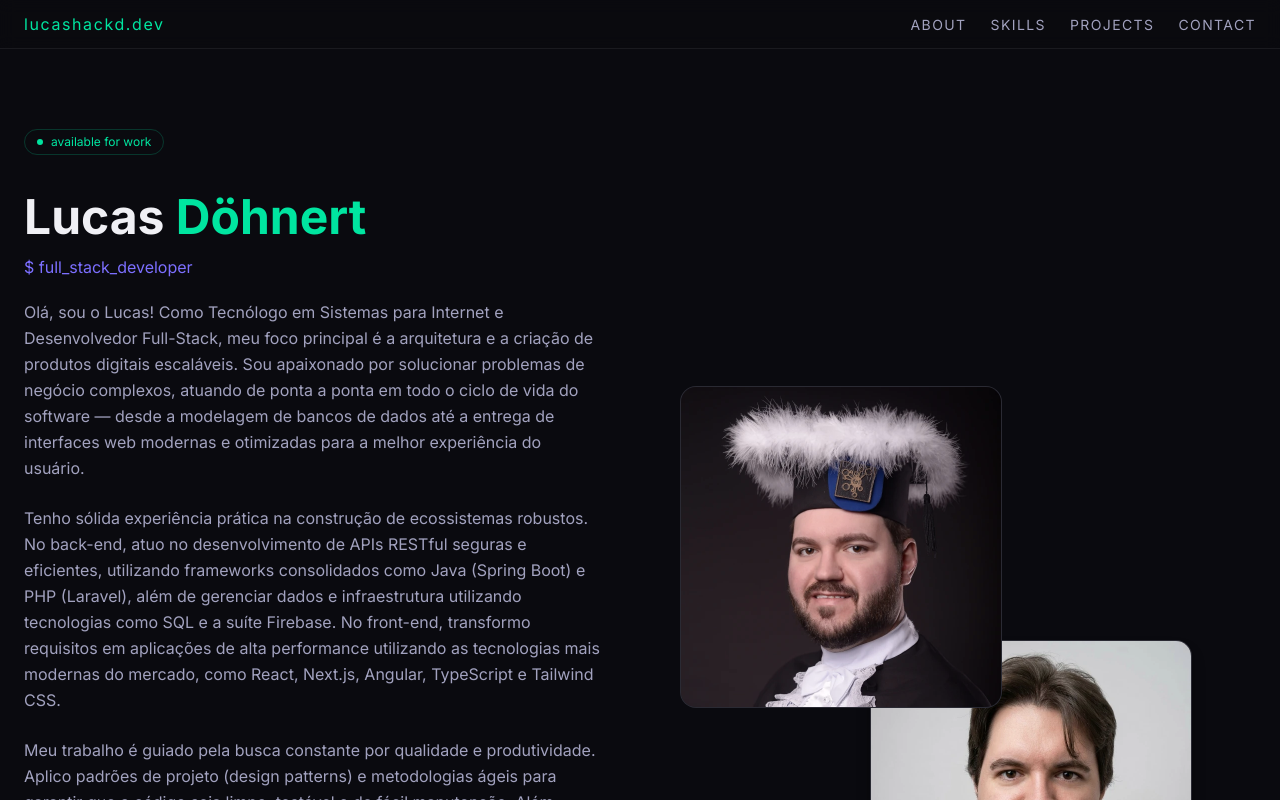
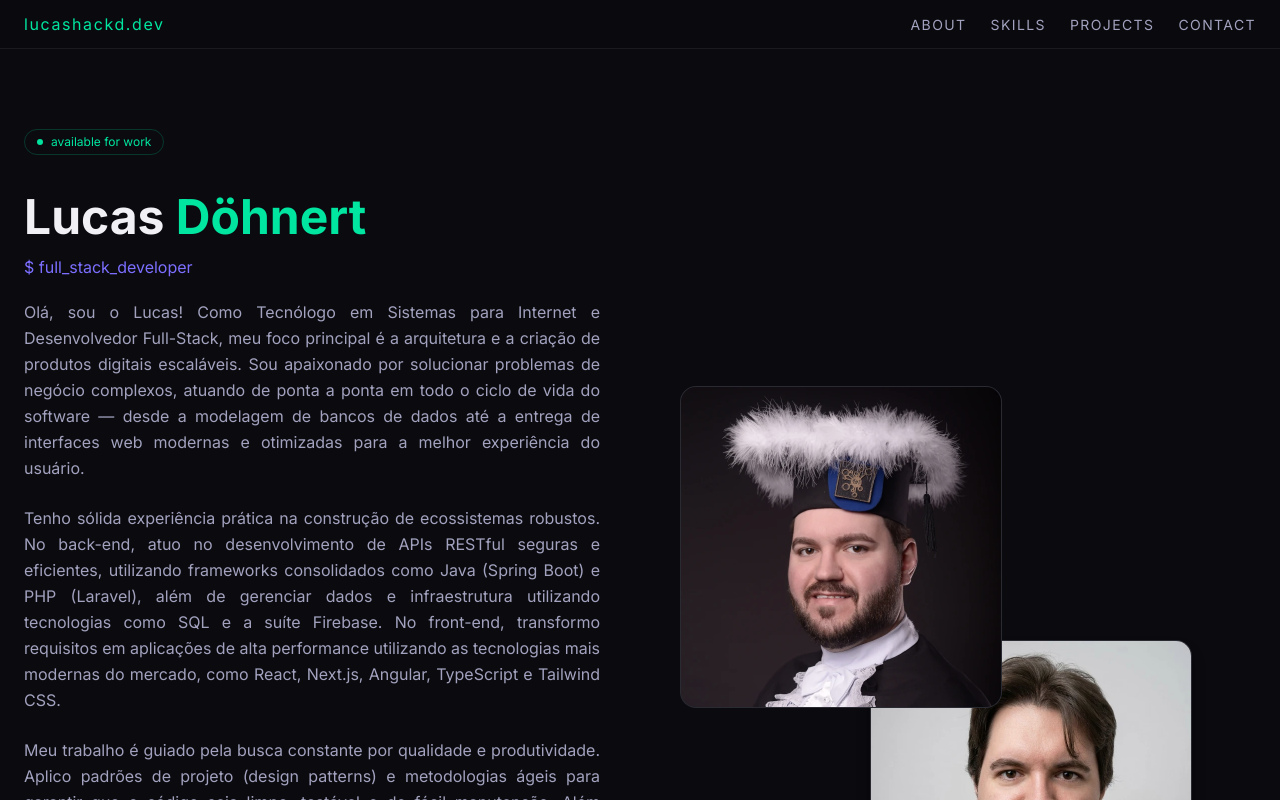
Before and after one commit to Lucashackd/lucashackd, a Next.js app: page / in a window 1280 px wide. Shown: the top 800 px of the page. Built offline with nearby package versions, Linux system fonts and the light colour scheme.

Commit message:
fix: update text alignment in About component for improved readability

```diff
--- a/src/app/_components/_About/about.tsx
+++ b/src/app/_components/_About/about.tsx
@@ -29,7 +29,7 @@ function About() {
             </p>
           </div>
 
-          <div className="space-y-6 text-sm leading-relaxed text-[#A2A2BF] sm:text-base">
+          <div className="space-y-6 text-justify text-sm leading-relaxed text-[#A2A2BF] sm:text-base">
             <p>
               Olá, sou o Lucas! Como Tecnólogo em Sistemas para Internet e
               Desenvolvedor Full-Stack, meu foco principal é a arquitetura e a
```
